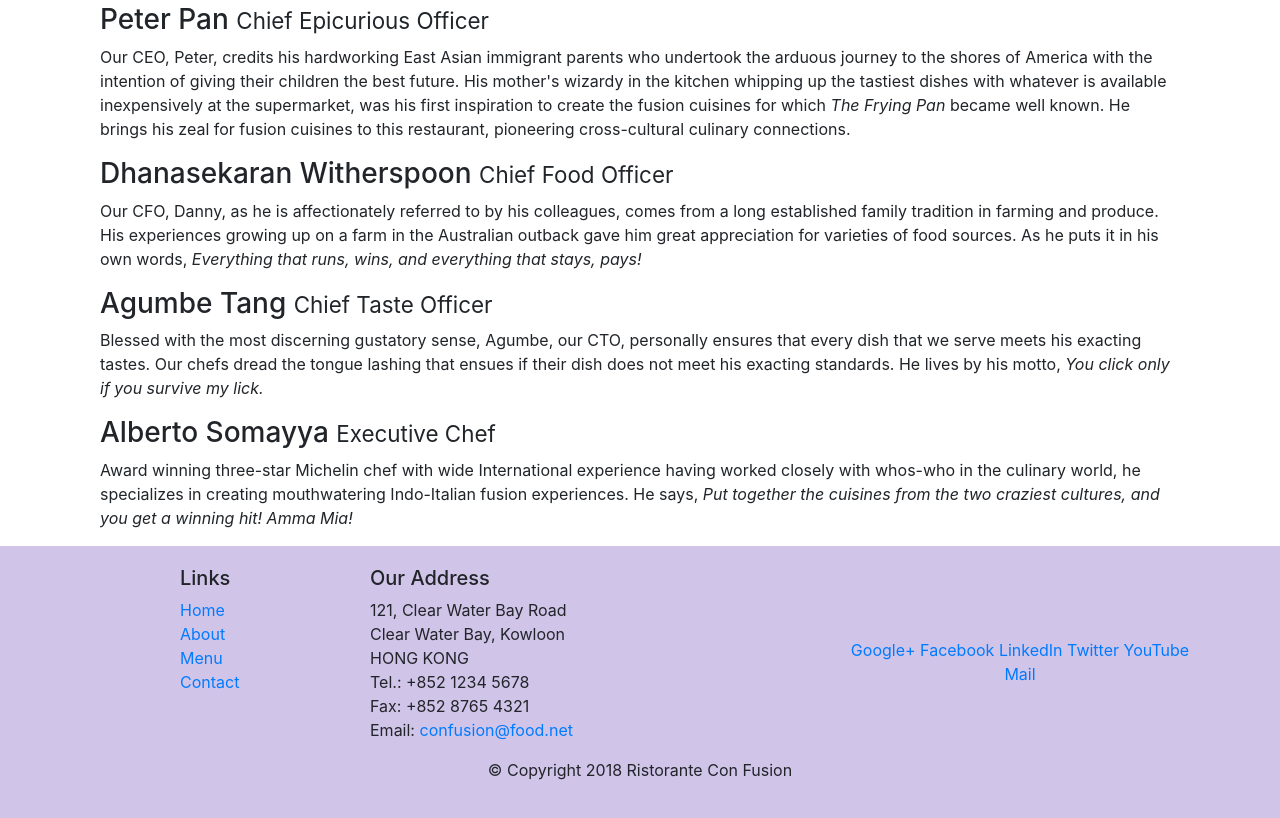
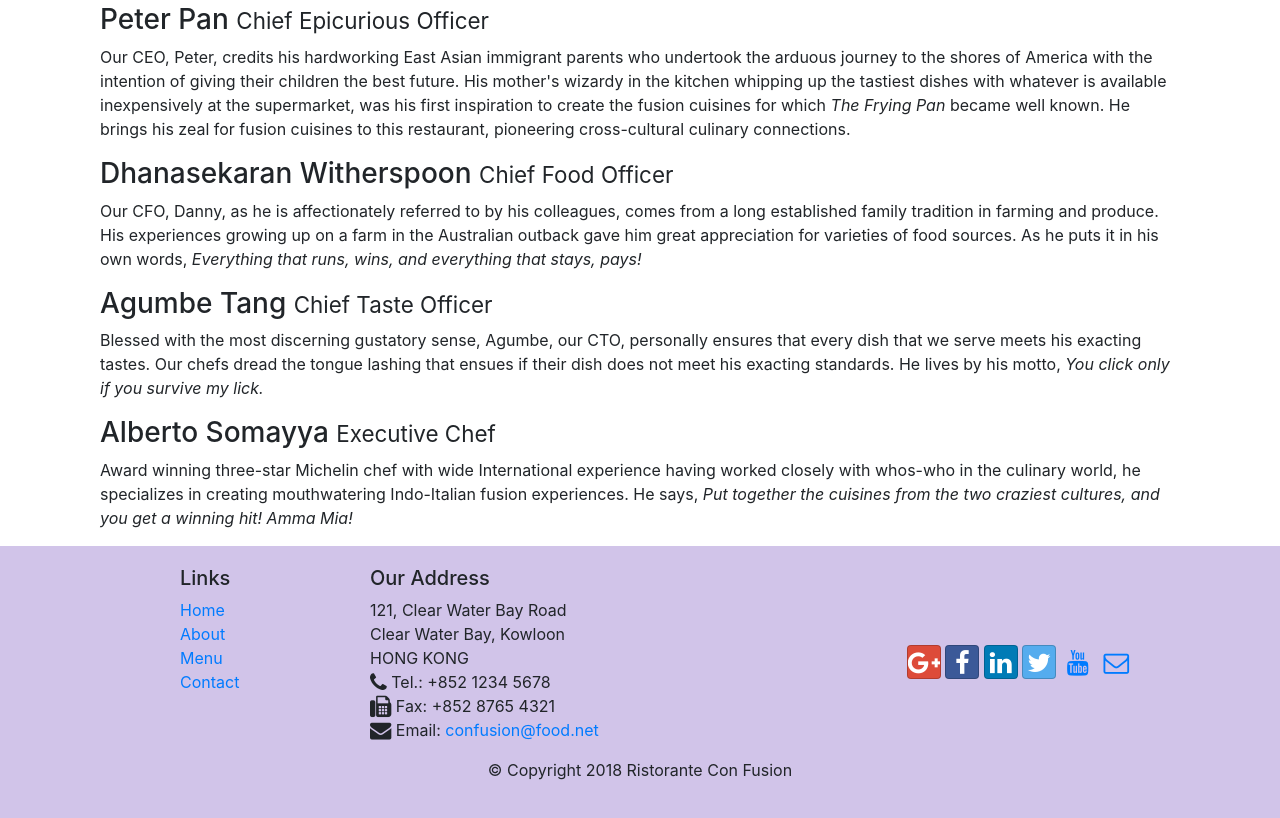
Before and after one commit to rhen-quadros/Bootstrap4, a website: page conFusion/aboutus.html in a window 1280 px wide. Shown: the part 752-1570 px from the top of the page. Drawn offline with nearby package versions, Linux system fonts and the light colour scheme.

Commit message:
Icon Fonts

```diff
--- a/conFusion/aboutus.html
+++ b/conFusion/aboutus.html
@@ -9,6 +9,8 @@
 
     <!-- Bootstrap CSS -->
     <link rel="stylesheet" href="node_modules/bootstrap/dist/css/bootstrap.min.css">
+    <link rel="stylesheet" href="node_modules/font-awesome/css/font-awesome.min.css">
+    <link rel="stylesheet" href="node_modules/bootstrap-social/bootstrap-social.css">
     <link href="css/styles.css" rel="stylesheet">
     <title>Ristorante Con Fusion</title>
 
@@ -25,10 +27,10 @@
             <a class="navbar-brand mr-auto" href="./index.html">Ristorante Con Fusion</a>
             <div class="collapse navbar-collapse" id="Navbar">
                 <ul class="navbar-nav mr-auto">
-                    <li class="nav-item"><a class="nav-link" href="./index.html">Home</a></li>
-                    <li class="nav-item active"><a class="nav-link" href="#">About</a></li>
-                    <li class="nav-item"><a class="nav-link" href="#">Menu</a></li>
-                    <li class="nav-item"><a class="nav-link" href="#">Contact</a></li>
+                    <li class="nav-item"><a class="nav-link" href="./index.html"><span class="fa fa-home fa-lg"></span> Home</a></li>
+                    <li class="nav-item active"><a class="nav-link" href="#"><span class="fa fa-info fa-lg"></span> About</a></li>
+                    <li class="nav-item"><a class="nav-link" href="#"><span class="fa fa-list fa-lg"></span> Menu</a></li>
+                    <li class="nav-item"><a class="nav-link" href="#"><span class="fa fa-address-card fa-lg"></span>Contact</a></li>
                 </ul>
             </div>
     </nav>
@@ -38,7 +40,8 @@
             <div class="row row-header">
                 <div class="col-12 col-sm-6">
                     <h1>Ristorante con Fusion</h1>
-                    <p>We take inspiration from the World's best cuisines, and create a unique fusion experience. Our lipsmacking creations will tickle your culinary senses!</p>
+                    <p>We take inspiration from the World's best cuisines, and create a unique fusion experience. Our
+                        lipsmacking creations will tickle your culinary senses!</p>
                 </div>
                 <div class="col-12 col-sm">
                 </div>
@@ -61,8 +64,13 @@
         <div class="container">
             <div class="col-6">
                 <h2>Our History</h2>
-                <p>Started in 2010, Ristorante con Fusion quickly established itself as a culinary icon par excellence in Hong Kong. With its unique brand of world fusion cuisine that can be found nowhere else, it enjoys patronage from the A-list clientele in Hong Kong.  Featuring four of the best three-star Michelin chefs in the world, you never know what will arrive on your plate the next time you visit us.</p>
-                <p>The restaurant traces its humble beginnings to <em>The Frying Pan</em>, a successful chain started by our CEO, Mr. Peter Pan, that featured for the first time the world's best cuisines in a pan.</p>
+                <p>Started in 2010, Ristorante con Fusion quickly established itself as a culinary icon par excellence
+                    in Hong Kong. With its unique brand of world fusion cuisine that can be found nowhere else, it
+                    enjoys patronage from the A-list clientele in Hong Kong. Featuring four of the best three-star
+                    Michelin chefs in the world, you never know what will arrive on your plate the next time you visit
+                    us.</p>
+                <p>The restaurant traces its humble beginnings to <em>The Frying Pan</em>, a successful chain started by
+                    our CEO, Mr. Peter Pan, that featured for the first time the world's best cuisines in a pan.</p>
             </div>
             <div>
             </div>
@@ -73,13 +81,27 @@
             <div>
                 <h2>Corporate Leadership</h2>
                 <h3>Peter Pan <small>Chief Epicurious Officer</small></h3>
-                <p class="d-none d-sm-block">Our CEO, Peter, credits his hardworking East Asian immigrant parents who undertook the arduous journey to the shores of America with the intention of giving their children the best future. His mother's wizardy in the kitchen whipping up the tastiest dishes with whatever is available inexpensively at the supermarket, was his first inspiration to create the fusion cuisines for which <em>The Frying Pan</em> became well known. He brings his zeal for fusion cuisines to this restaurant, pioneering cross-cultural culinary connections.</p>
+                <p class="d-none d-sm-block">Our CEO, Peter, credits his hardworking East Asian immigrant parents who
+                    undertook the arduous journey to the shores of America with the intention of giving their children
+                    the best future. His mother's wizardy in the kitchen whipping up the tastiest dishes with whatever
+                    is available inexpensively at the supermarket, was his first inspiration to create the fusion
+                    cuisines for which <em>The Frying Pan</em> became well known. He brings his zeal for fusion cuisines
+                    to this restaurant, pioneering cross-cultural culinary connections.</p>
                 <h3>Dhanasekaran Witherspoon <small>Chief Food Officer</small></h3>
-                <p class="d-none d-sm-block">Our CFO, Danny, as he is affectionately referred to by his colleagues, comes from a long established family tradition in farming and produce. His experiences growing up on a farm in the Australian outback gave him great appreciation for varieties of food sources. As he puts it in his own words, <em>Everything that runs, wins, and everything that stays, pays!</em></p>
+                <p class="d-none d-sm-block">Our CFO, Danny, as he is affectionately referred to by his colleagues,
+                    comes from a long established family tradition in farming and produce. His experiences growing up on
+                    a farm in the Australian outback gave him great appreciation for varieties of food sources. As he
+                    puts it in his own words, <em>Everything that runs, wins, and everything that stays, pays!</em></p>
                 <h3>Agumbe Tang <small>Chief Taste Officer</small></h3>
-                <p class="d-none d-sm-block">Blessed with the most discerning gustatory sense, Agumbe, our CTO, personally ensures that every dish that we serve meets his exacting tastes. Our chefs dread the tongue lashing that ensues if their dish does not meet his exacting standards. He lives by his motto, <em>You click only if you survive my lick.</em></p>
+                <p class="d-none d-sm-block">Blessed with the most discerning gustatory sense, Agumbe, our CTO,
+                    personally ensures that every dish that we serve meets his exacting tastes. Our chefs dread the
+                    tongue lashing that ensues if their dish does not meet his exacting standards. He lives by his
+                    motto, <em>You click only if you survive my lick.</em></p>
                 <h3>Alberto Somayya <small>Executive Chef</small></h3>
-                <p class="d-none d-sm-block">Award winning three-star Michelin chef with wide International experience having worked closely with whos-who in the culinary world, he specializes in creating mouthwatering Indo-Italian fusion experiences. He says, <em>Put together the cuisines from the two craziest cultures, and you get a winning hit! Amma Mia!</em></p>
+                <p class="d-none d-sm-block">Award winning three-star Michelin chef with wide International experience
+                    having worked closely with whos-who in the culinary world, he specializes in creating mouthwatering
+                    Indo-Italian fusion experiences. He says, <em>Put together the cuisines from the two craziest
+                        cultures, and you get a winning hit! Amma Mia!</em></p>
             </div>
         </div>
 
@@ -103,19 +125,19 @@
                         121, Clear Water Bay Road<br>
                         Clear Water Bay, Kowloon<br>
                         HONG KONG<br>
-		              Tel.: +852 1234 5678<br>
-		              Fax: +852 8765 4321<br>
-		              Email: <a href="mailto:confusion@food.net">confusion@food.net</a>
+                        <i class="fa fa-phone fa-lg"></i> Tel.: +852 1234 5678<br>
+                        <i class="fa fa-fax fa-lg"></i> Fax: +852 8765 4321<br>
+                        <i class="fa fa-envelope fa-lg"></i> Email: <a href="mailto:confusion@food.net">confusion@food.net</a>
                     </address>
                 </div>
                 <div class="col-12 col-sm-4 align-self-center">
                     <div class="text-center">
-                        <a href="http://google.com/+">Google+</a>
-                        <a href="http://www.facebook.com/profile.php?id=">Facebook</a>
-                        <a href="http://www.linkedin.com/in/">LinkedIn</a>
-                        <a href="http://twitter.com/">Twitter</a>
-                        <a href="http://youtube.com/">YouTube</a>
-                        <a href="mailto:">Mail</a>
+                        <a class="btn btn-social-icon btn-google" href="http://google.com/+"><i class="fa fa-google-plus fa-lg"></i> </a>
+                        <a class="btn btn-social-icon btn-facebook" href="http://www.facebook.com/profile.php?id="><i class="fa fa-facebook fa-lg"></i></a>
+                        <a class="btn btn-social-icon btn-linkedin" href="http://www.linkedin.com/in/"><i class="fa fa-linkedin fa-lg"></i></a>
+                        <a class="btn btn-social-icon btn-twitter" href="http://twitter.com/"><i class="fa fa-twitter fa-lg"></i></a>
+                        <a class="btn btn-social-icon btn-youtube" href="http://youtube.com/"><i class="fa fa-youtube fa-lg"></i></a>
+                        <a class="btn btn-social-icon" href="mailto:"><i class="fa fa-envelope-o fa-lg"></i></a>
                     </div>
                 </div>
             </div>
--- a/conFusion/package.json
+++ b/conFusion/package.json
@@ -15,6 +15,8 @@
   },
   "dependencies": {
     "bootstrap": "^4.0.0",
+    "bootstrap-social": "^5.1.1",
+    "font-awesome": "^4.7.0",
     "jquery": "^3.3.1",
     "popper.js": "^1.12.9"
   }
```
Also changed, not shown: conFusion/index.html (+15 -13 lines), 1 other file. Lines whose indentation alone changed are shown as unchanged.
